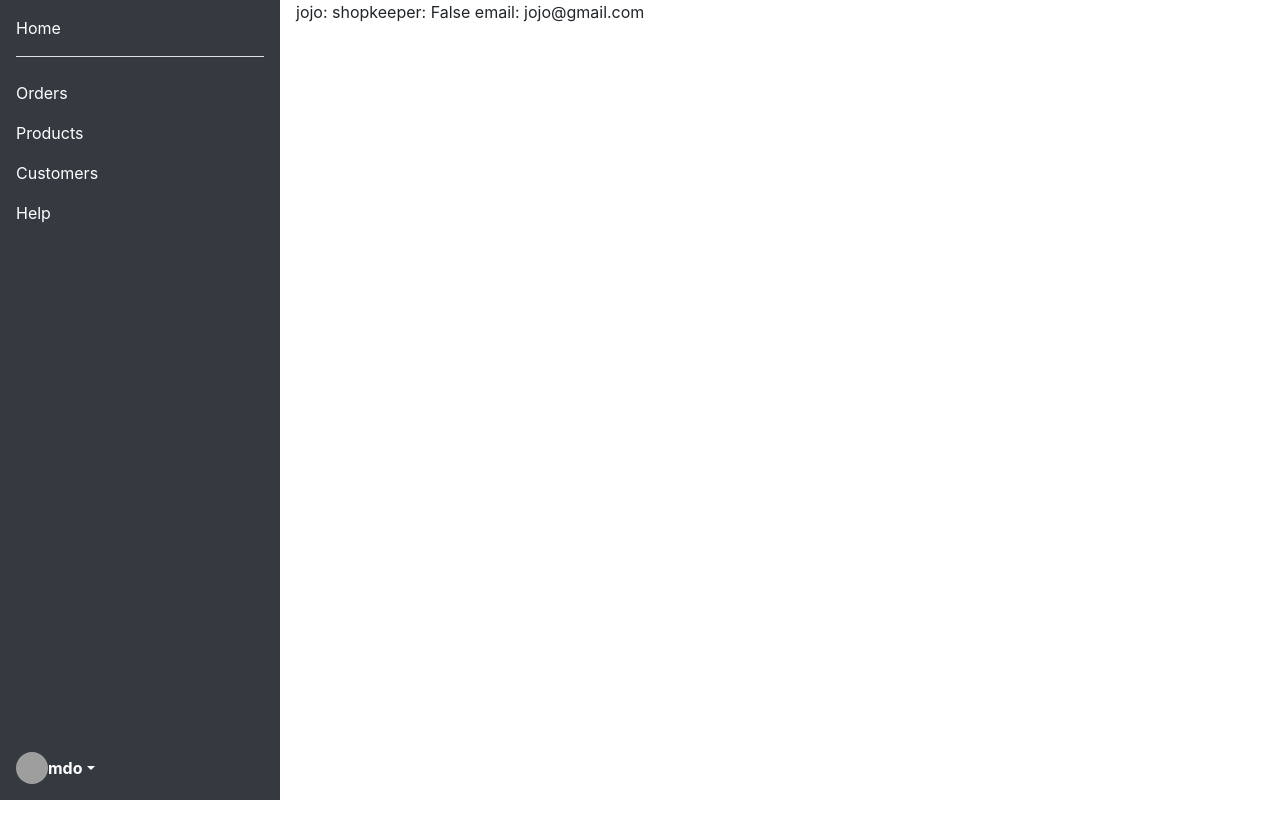
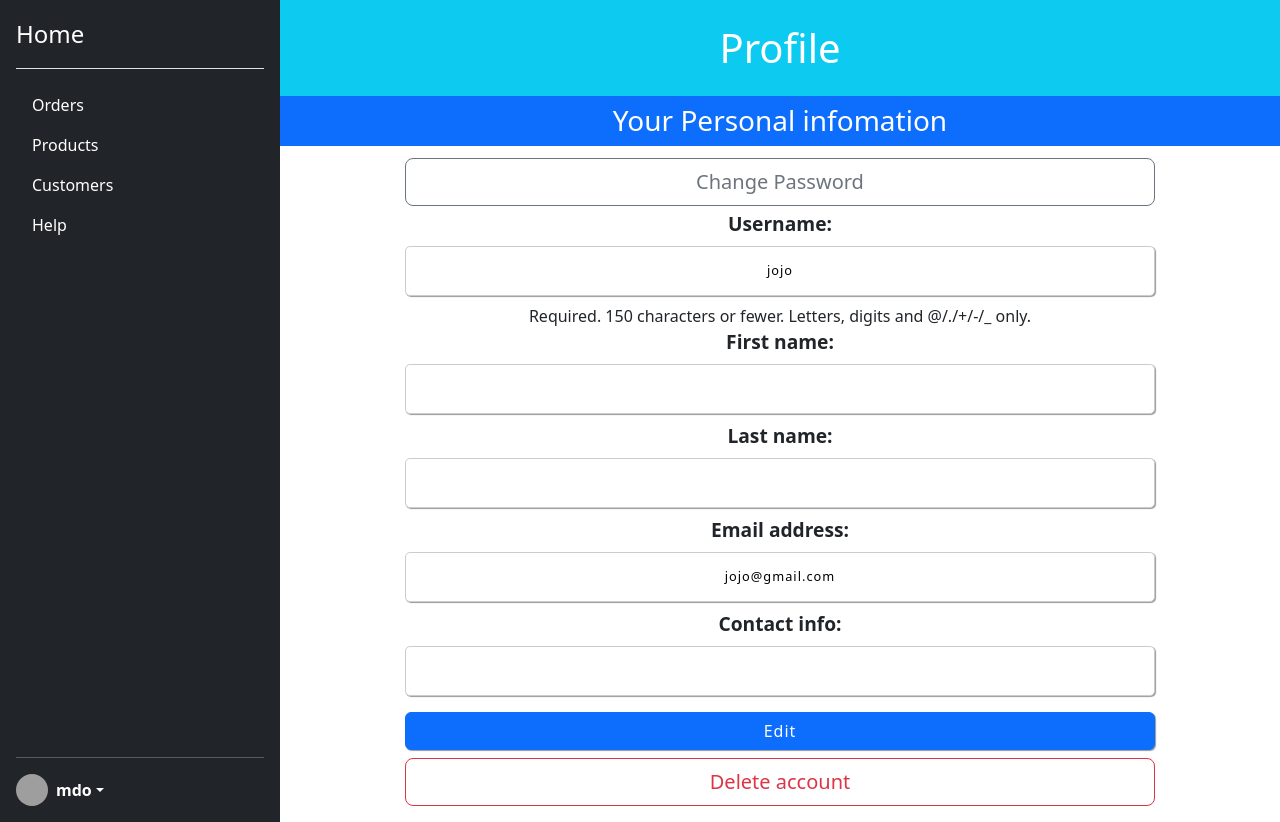
Before and after one commit to codeKing2020/mySolar, a Django app: page /sellerProfile in a window 1280 px wide. Before the commit the page ends 800 px from the top, so only its background shows below. Run offline with Django 4.2, Linux system fonts and the light colour scheme; a user stored in the database is signed in; data comes from the database, SQL or seed files in the repository; both versions use the stored data as it was before the commit; some libraries are stand-ins or nearby versions; grey boxes are pictures that could not be loaded.

Commit message:
Done with seller side :)

```diff
--- a/Solar/Solar/settings.py
+++ b/Solar/Solar/settings.py
@@ -11,6 +11,8 @@ https://docs.djangoproject.com/en/4.0/ref/settings/
 """
 
 from pathlib import Path
+
+import django
 
 # Build paths inside the project like this: BASE_DIR / 'subdir'.
 BASE_DIR = Path(__file__).resolve().parent.parent
--- a/Solar/mySolarApp/forms.py
+++ b/Solar/mySolarApp/forms.py
@@ -1,5 +1,24 @@
 from django import forms
 from .models import *
+
+
+class userProfileForm(forms.ModelForm):
+    """Form for changing User values"""
+    class Meta:
+        model = User
+        exclude = (
+            "is_active", "beSellerFormSubmitted", "groups",
+            "password", "user_permissions", "is_staff",
+            "is_superuser", "last_login", "date_joined",
+            "is_shopkeeper"
+        )
+
+
+class sellerProfileForm(forms.ModelForm):
+    """Form for changing seller info"""
+    class Meta:
+        model = Profile
+        fields = "__all__"
 
 
 class SellerRequestForm(forms.ModelForm):
--- a/Solar/mySolarApp/models.py
+++ b/Solar/mySolarApp/models.py
@@ -54,7 +54,6 @@ class Profile(models.Model):
     location = models.CharField(max_length=128)
     how_active = models.IntegerField()
     identification = models.CharField(max_length=13)
-    is_active = models.BooleanField(default=True)
 
 
 class Product(models.Model):
@@ -100,7 +99,6 @@ class Product(models.Model):
     category = models.CharField(max_length=10, choices=CATEGORY, default=MISC)
     price = models.DecimalField(max_digits=6, decimal_places=2)
     in_stock = models.BooleanField(default=True)
-    is_closed = models.BooleanField(default=False)
 
     def __str__(self):
         return f'{self.title} instock: {self.in_stock} sold by {self.seller} for {self.price} in the {self.category} category, isclosed: {self.is_closed}'
--- a/Solar/mySolarApp/templates/mySolar/dashLayout.html
+++ b/Solar/mySolarApp/templates/mySolar/dashLayout.html
@@ -7,22 +7,22 @@
   <meta charset="UTF-8" />
   {% block meta %} {% endblock %}
   <!-- Bootstrap CSS only -->
-  <link href="{% static 'mySolar/bootstrap.min.css' %}" rel="stylesheet" />
+  <!-- <link href="{% static 'mySolar/bootstrap.min.css' %}" rel="stylesheet" /> -->
   <!-- Bootstrap JavaScript Bundle with Popper -->
-  <script src="{% static 'mySolar/bootstrap.bundle.min.js' %}"></script>
+  <!-- <script src="{% static 'mySolar/bootstrap.bundle.min.js' %}"></script> -->
 
-  <!-- <link href="https://cdn.jsdelivr.net/npm/bootstrap@5.2.0-beta1/dist/css/bootstrap.min.css" rel="stylesheet"
+  <link href="https://cdn.jsdelivr.net/npm/bootstrap@5.2.0-beta1/dist/css/bootstrap.min.css" rel="stylesheet"
     integrity="sha384-0evHe/X+R7YkIZDRvuzKMRqM+OrBnVFBL6DOitfPri4tjfHxaWutUpFmBp4vmVor" crossorigin="anonymous">
   <script src="https://cdn.jsdelivr.net/npm/bootstrap@5.2.0-beta1/dist/js/bootstrap.bundle.min.js"
     integrity="sha384-pprn3073KE6tl6bjs2QrFaJGz5/SUsLqktiwsUTF55Jfv3qYSDhgCecCxMW52nD2"
-    crossorigin="anonymous"></script> -->
+    crossorigin="anonymous"></script>
 
   <link rel="stylesheet" href="{% static 'mySolar/index.css' %}" />
   <script src="{% static 'mySolar/index.js' %}"></script>
   <title>{% block title %} {% endblock %}</title>
 </head>
 
-<body class="overflow-scroll">
+<body>
   <div class="d-flex flex-row 100w">
     {% if request.user.is_shopkeeper == True %}
     <div role="navigation" class="navbar-nav d-flex flex-column flex-shrink-0 p-3 text-white bg-dark min-vh-100 mr-3"
--- a/Solar/mySolarApp/templates/mySolar/login.html
+++ b/Solar/mySolarApp/templates/mySolar/login.html
@@ -27,8 +27,7 @@
             <input class="btn btn-primary" type="submit" value="Login">
         </form>
 
-        Don't have an account? <a href="{% url 'register' %}">Register here.</a>
-
+        <p>Don't have an account? <a href="{% url 'register' %}">Register here.</a></p>
     </div>
 </div>
 {% endblock %}
--- a/Solar/mySolarApp/templates/mySolar/sellerProfile.html
+++ /dev/null
@@ -1,5 +0,0 @@
-{% extends 'mySolar/dashLayout.html' %}
-
-{% block body %}
-{{info}}
-{% endblock %}
--- /dev/null
+++ b/Solar/mySolarApp/templates/mySolar/userProfile.html
@@ -0,0 +1,19 @@
+{% extends 'mySolar/dashLayout.html' %}
+
+{% block body %}
+<div class="text-center w-100 mb-3">
+    <h1 class="bg-info w-100 text-white mb-0 p-4">Profile</h1>
+    <h3 class="text-white bg-primary mt-0 p-2">Your Personal infomation</h3>
+    <a href="{% url 'password_change' %}" class="my-1 btn btn-outline-secondary btn-lg w-75">Change Password</a>
+    <form action="{% url 'sellerProfile' %}" method="post">
+        {{userForm}}
+        {% if shopkeeperForm %}
+        <h3 class="text-white bg-secondary p-2">Your shop's infomation</h3>
+        {{shopkeeperForm}}
+        {% endif %}
+        <input type="submit" value="Edit" class="btn btn-primary">
+    </form>
+    <a role="button" class="btn btn-outline-danger btn-lg w-75" href="{% url 'areYouSure' %}">Delete
+        account</a>
+</div>
+{% endblock %}
--- a/Solar/mySolarApp/urls.py
+++ b/Solar/mySolarApp/urls.py
@@ -1,8 +1,9 @@
-from django.urls import path
+from django.urls import include, path
 
 from .views import *
 
 urlpatterns = [
+    path('accounts/', include('django.contrib.auth.urls')),
     path('', index, name="index"),
     path("login", sign_in, name="login"),
     path("register", register, name="register"),
@@ -26,6 +27,7 @@ urlpatterns = [
     path("editProduct<int:productPK><str:productAction>",
          editProduct, name="editProduct"),
     path('newProduct', createProduct, name="newProduct"),
-    path("sellerProfile", sellerProfile, name="sellerProfile")
-
+    path("sellerProfile", sellerProfile, name="sellerProfile"),
+    path("delAcc", delAcc, name="delAcc"),
+    path("areYouSure", areYouSure, name="areYouSure")
 ]
--- a/Solar/mySolarApp/views.py
+++ b/Solar/mySolarApp/views.py
@@ -1,3 +1,4 @@
+import re
 from django.http import HttpResponse
 from django.shortcuts import HttpResponseRedirect, get_object_or_404, render
 from django.contrib.auth import authenticate, login, logout
@@ -155,7 +156,7 @@ def sellerProducts(request, seller_id):
     except Exception:
         # else it must be a user id
         user = User.objects.get(pk=seller_id)
-        seller = user.user_profile.all().first()
+        seller = user.user_profile
         sellerProducts = Product.objects.filter(
             seller=seller.pk)
     context = {
@@ -304,7 +305,7 @@ def createProduct(request):
             if product_form.is_valid():
                 # access user through user model
                 user = User.objects.get(pk=request.user.pk)
-                seller = user.user_profile.all().first()
+                seller = user.user_profile
                 # punch in seller to product form instance
                 product_form.instance.seller = seller
                 # take info and save
@@ -387,8 +388,66 @@ def editProduct(request, productPK, productAction):
         return sellerProducts(request, productObject.seller.pk)
 
 
+@login_required
 def sellerProfile(request):
-    context = {
-        "info": request.user
-    }
-    return render(request, "mySolar/sellerProfile.html", context)
+    # if get request
+    # create form out of user instance
+    # create form out of profile instance
+    # serve out
+    # else if post request
+    # process it
+    # update/save
+    # recurse (call function again but this time being a get request)
+    if request.method == "GET":
+        if request.user.is_shopkeeper:
+            shopkeeperObject = Profile.objects.get(
+                shopkeeper=request.user)
+            shopkeeperForm = sellerProfileForm(instance=shopkeeperObject)
+            userObject = User.objects.get(pk=request.user.pk)
+            userForm = userProfileForm(instance=userObject)
+            context = {
+                "userForm": userForm,
+                "shopkeeperForm": shopkeeperForm
+            }
+            return render(request, "mySolar/userProfile.html", context)
+        elif request.user.is_shopkeeper == False:
+            userObject = User.objects.get(pk=request.user.pk)
+            userForm = userProfileForm(instance=userObject)
+            context = {
+                "userForm": userForm,
+            }
+            return render(request, "mySolar/userProfile.html", context)
+        else:
+            return render(request, "mySolar/fail.html", {"message": "You are not authorized to be on this page."})
+    else:
+        if request.user.is_shopkeeper:
+            user_profile_form = userProfileForm(request.POST)
+            shopkeeper_profile_form = sellerProfileForm(request.POST)
+            if user_profile_form.is_valid() and shopkeeper_profile_form.is_valid():
+                # don't forget to add user info!
+                return HttpResponse(f"valid! {user_profile_form} and {shopkeeper_profile_form}")
+            else:
+                return render(request, "mySolar/userProfile.html", {"userForm": user_profile_form, "shopkeeperForm": shopkeeper_profile_form})
+        elif request.user.is_shopkeeper == False:
+            user_profile_form = userProfileForm(request.POST)
+            if user_profile_form.is_valid():
+                # don't forget to add user info!
+                return HttpResponse(f"valid! {user_profile_form}")
+            else:
+                return render(request, "mySolar/userProfile.html", {"userForm": user_profile_form})
+
+
+@login_required
+def delAcc(request):
+    # take user from request
+    # take object from model
+    # delete
+    # redirect
+    user = User.objects.get(pk=request.user.pk)
+    user.delete()
+    return redirect("/")
+
+
+@login_required
+def areYouSure(request):
+    return render(request, "mySolar/areYouSure.html")
```
Also changed, not shown: Solar/mySolarApp/static/mySolar/index.css (+8 -3 lines), Solar/mySolarApp/templates/mySolar/areYouSure.html (added, +14 -0 lines), Solar/mySolarApp/templates/mySolar/layout.html (+5 -5 lines), Solar/db.sqlite3, Solar/mySolarApp/migrations/0028_remove_product_is_closed_remove_profile_is_active.py (added).
